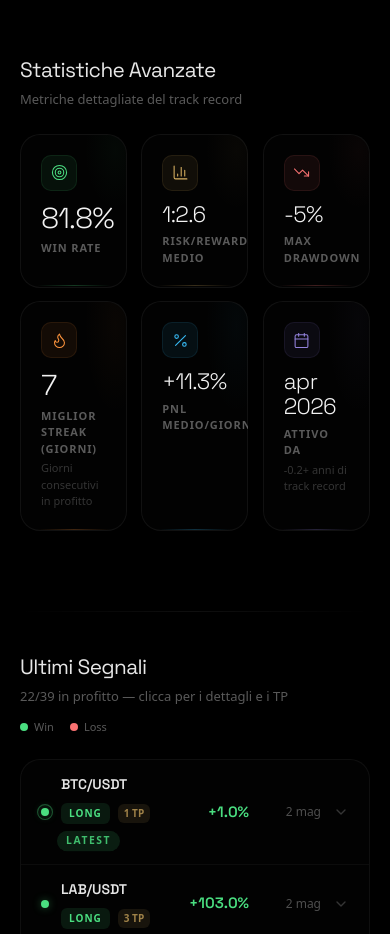
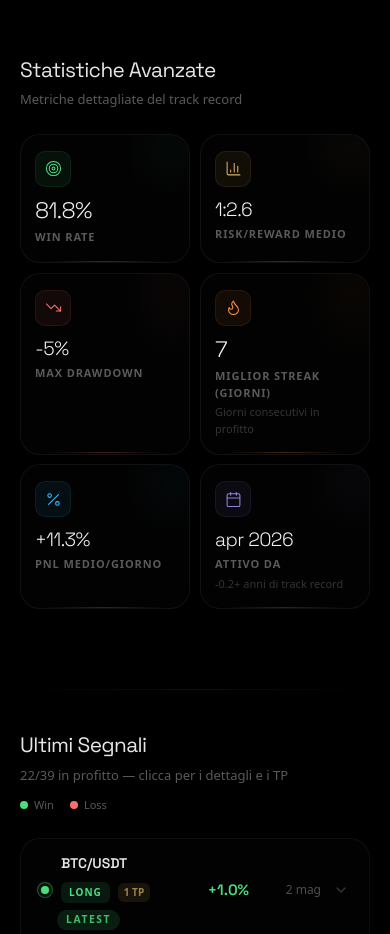
Before and after one commit to yesmantech/skitla, a Next.js app: page /report in a window 390 px wide. Shown: the part 2000-2934 px from the top of the page. Built offline with nearby package versions, Linux system fonts and the light colour scheme.

Commit message:
Fix StatsBento mobile: 2-col grid on mobile, smaller cards

```diff
--- a/components/report/StatsBento.tsx
+++ b/components/report/StatsBento.tsx
@@ -67,7 +67,7 @@ function BentoCard({ icon: Icon, value, label, sublabel, sparkline, accentColor,
         WebkitBackdropFilter: "blur(25px)",
         border: "1px solid rgba(255, 255, 255, 0.06)",
         borderRadius: 20,
-        padding: "20px 20px",
+        padding: "16px 14px",
         position: "relative",
         overflow: "hidden",
         cursor: "default",
@@ -115,7 +115,7 @@ function BentoCard({ icon: Icon, value, label, sublabel, sparkline, accentColor,
       <div style={{ position: "relative", zIndex: 1, marginTop: 12 }}>
         <div
           style={{
-            fontSize: large ? "clamp(1.8rem, 3.5vw, 2.4rem)" : "clamp(1.4rem, 2.5vw, 1.85rem)",
+            fontSize: large ? "clamp(1.4rem, 3.5vw, 2.4rem)" : "clamp(1.2rem, 2.5vw, 1.85rem)",
             fontWeight: 300,
             letterSpacing: "-0.03em",
             lineHeight: 1.1,
@@ -252,14 +252,20 @@ export function StatsBento() {
           </p>
         </motion.div>
 
-        {/* Bento Grid — asymmetric 2-col layout */}
-        <div
-          style={{
-            display: "grid",
-            gridTemplateColumns: "repeat(3, 1fr)",
-            gap: 14,
-          }}
-        >
+        <style>{`
+          .stats-bento-grid {
+            display: grid;
+            grid-template-columns: repeat(2, 1fr);
+            gap: 10px;
+          }
+          @media (min-width: 640px) {
+            .stats-bento-grid {
+              grid-template-columns: repeat(3, 1fr);
+              gap: 14px;
+            }
+          }
+        `}</style>
+        <div className="stats-bento-grid">
           {cards.map((card, i) => (
             <BentoCard
               key={card.label}
```
